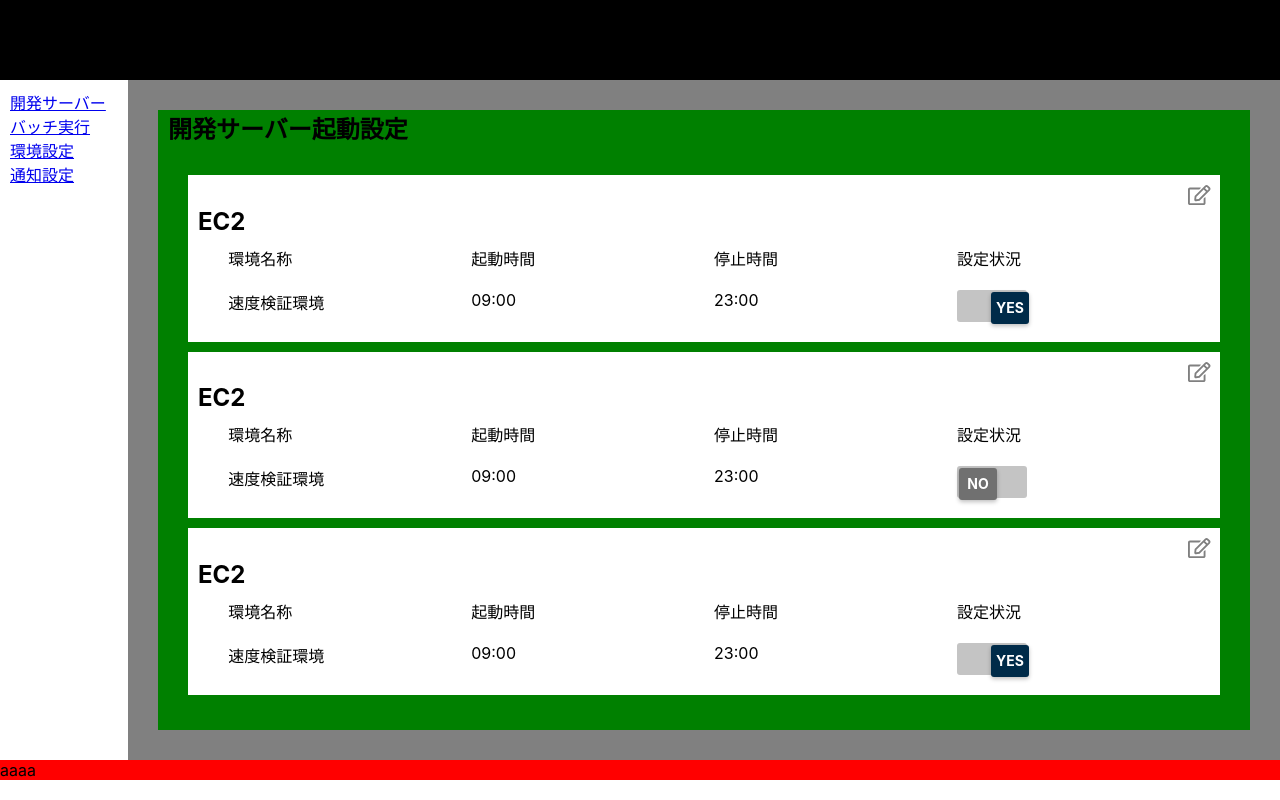
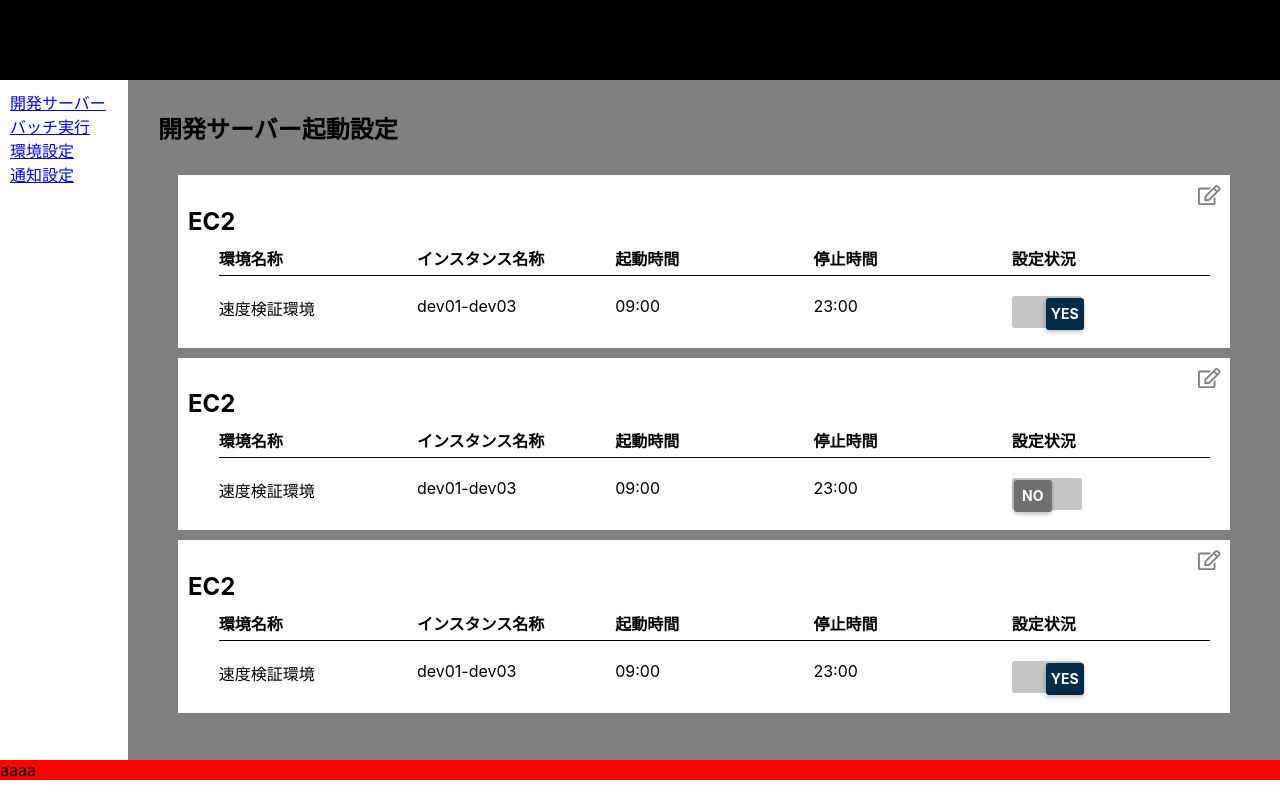
Before and after one commit to y-ytakahashi/cron_web, a React (Create React App) app: page / in a window 1280 px wide. Built offline with nearby package versions, Linux system fonts and the light colour scheme.

Commit message:
レイアウト修正

```diff
--- a/src/Component/MainSetting/MainSetting.module.scss
+++ b/src/Component/MainSetting/MainSetting.module.scss
@@ -2,19 +2,25 @@
 .MainSetting {
   width: 100%;
   height: 100%;
-  background: green;
-  padding: 0 10px;
+  // background: green;
+  // padding: 0 10px;
+
+
 
 
   &__Wrap {
     display: flex;
     flex-direction: column;
+    overflow-x: scroll;
+    width: 100%;
+    height: 100%;
   }
 
   &__area {
     // border-bottom: black 1px solid;
     margin-top:10px;
     padding:10px;
+
   }
 
 }
--- a/src/Component/MainSetting/MainSetting.tsx
+++ b/src/Component/MainSetting/MainSetting.tsx
@@ -8,6 +8,7 @@ const setting_items = [
     _id: "1",
     category: "EC2",
     setting_name: "速度検証環境",
+    instance_name:"dev01-dev03",
     setting_params: {
       uptime: "09:00",
       down_time: "23:00"
@@ -18,6 +19,7 @@ const setting_items = [
     _id: "1",
     category: "EC2",
     setting_name: "速度検証環境",
+    instance_name:"dev01-dev03",
     setting_params: {
       uptime: "09:00",
       down_time: "23:00"
@@ -28,6 +30,7 @@ const setting_items = [
     _id: "1",
     category: "EC2",
     setting_name: "速度検証環境",
+    instance_name:"dev01-dev03",
     setting_params: {
       uptime: "09:00",
       down_time: "23:00"
@@ -40,11 +43,13 @@ const setting_items = [
 const MainSetting = () => {
   return (
     <div className={Style.MainSetting}>
+      <h2 className={Style.MainSetting_title}>開発サーバー起動設定</h2>
       <div className={Style.MainSetting__Wrap}>
-        <h2 className={Style.MainSetting_title}>開発サーバー起動設定</h2>
+
         <div className={Style.MainSetting__area}>
         {
           setting_items.map((item) => {
+            console.log(item)
             return (
               <MainSettingItem card_item={item}/>
             )
--- a/src/Component/MainSetting/MainSettingItem.module.scss
+++ b/src/Component/MainSetting/MainSettingItem.module.scss
@@ -16,12 +16,21 @@
     padding:10px;
 
   }
-
-  &__item {
-    flex: 1 0 auto;
+  &__itemTitle {
+    font-weight: bold;
+    flex: 1;
     flex-basis: 80px;
     align-items: left;
-    flex-direction: row-reverse;
+    padding-bottom: 5px;
+    border-bottom: black 1px solid;
+
+  }
+  &__itemBody {
+    // font-weight: bold;
+    flex: 1;
+    flex-basis: 80px;
+    align-items: left;
+
 
   }
   &__wrapTitleArea{
--- a/src/Component/MainSetting/MainSettingItem.tsx
+++ b/src/Component/MainSetting/MainSettingItem.tsx
@@ -8,7 +8,7 @@ import * as FontAweSome from "@fortawesome/free-regular-svg-icons";
 
 const MainSettingItem = (props: any) => {
 
-  const { category, setting_name, setting_params, setting_enable } = props.card_item
+  const { category, setting_name, instance_name,setting_params, setting_enable } = props.card_item
   const [selected, setSelected ] = useState(setting_enable);
 
   // icon スタイル設定
@@ -25,26 +25,30 @@ const MainSettingItem = (props: any) => {
 
         </div>
         <div className={Style.MainSettingItem__body}>
-          <div　className={Style.MainSettingItem__item}>環境名称</div>
-          <div　className={Style.MainSettingItem__item}>起動時間</div>
-          <div　className={Style.MainSettingItem__item}>停止時間</div>
-          <div　className={Style.MainSettingItem__item}>設定状況</div>
+          <div　className={Style.MainSettingItem__itemTitle}>環境名称</div>
+          <div　className={Style.MainSettingItem__itemTitle}>インスタンス名称</div>
+          <div　className={Style.MainSettingItem__itemTitle}>起動時間</div>
+          <div　className={Style.MainSettingItem__itemTitle}>停止時間</div>
+          <div　className={Style.MainSettingItem__itemTitle}>設定状況</div>
         </div>
         <div className={Style.MainSettingItem__body}>
-          <div className={Style.MainSettingItem__item}>
+          <div className={Style.MainSettingItem__itemBody}>
             {setting_name}
+          </div>
+          <div className={Style.MainSettingItem__itemBody}>
+            {instance_name}
           </div>
 
           {
             Object.keys(setting_params).map((item,key)=>{
               return (
-                <div className={Style.MainSettingItem__item}>
+                <div className={Style.MainSettingItem__itemBody}>
                   {setting_params[item]}
                 </div>
               )
             })
           }
-          <div　className={Style.MainSettingItem__item}>
+          <div　className={Style.MainSettingItem__itemBody}>
             <ToggleButton
               selected={selected}
               toggleSelected={()=>{setSelected(!selected)}}
```
